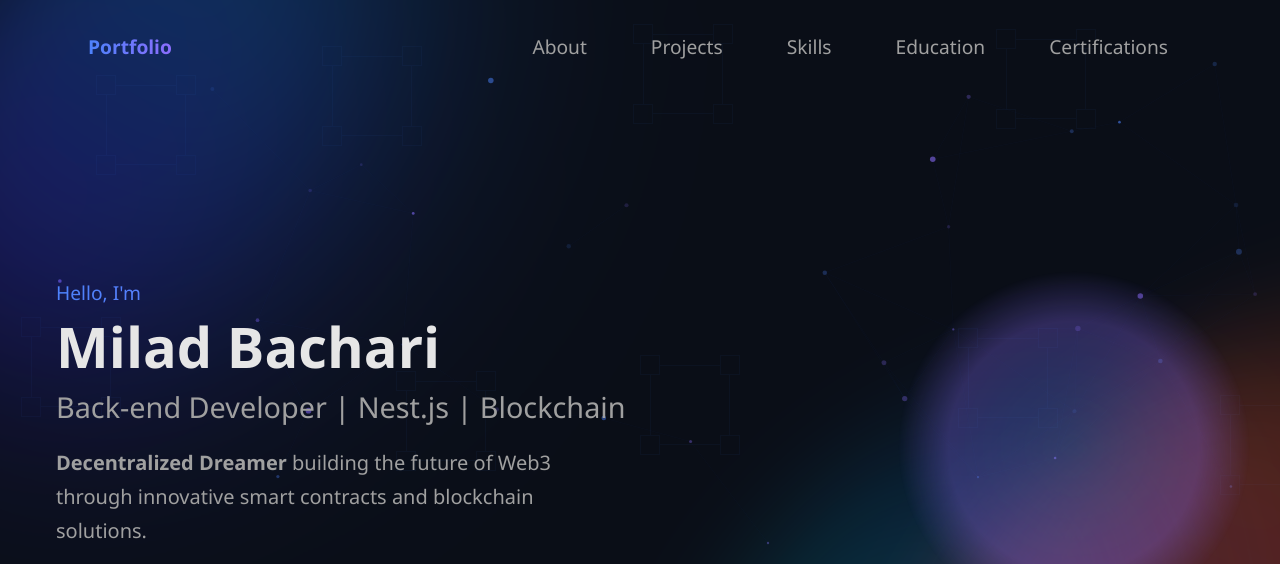
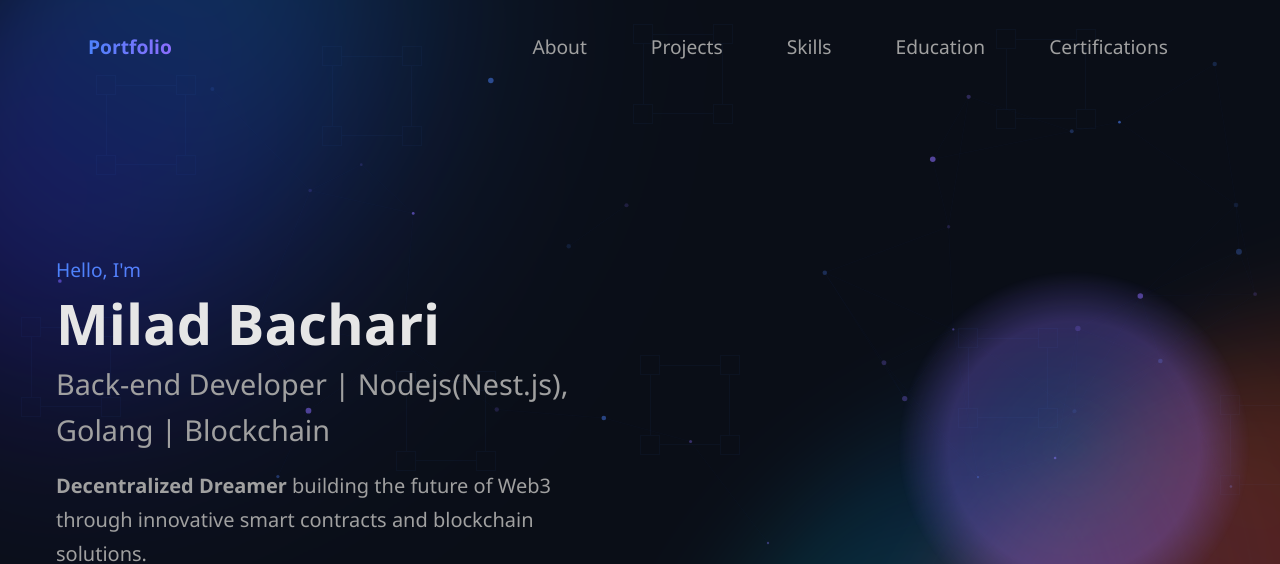
Before and after one commit to sg-milad/sg-milad.github.io, a plain HTML site: page index.html in a window 1280 px wide. Shown: the top 564 px of the page. Drawn offline with Linux system fonts and the light colour scheme.

Commit message:
feat: update the header

```diff
--- a/index.html
+++ b/index.html
@@ -6,6 +6,7 @@
   <meta name="viewport" content="width=device-width, initial-scale=1.0">
   <title>Milad Bachari | Developer Portfolio</title>
   <link rel="stylesheet" href="styles.css">
+  <link rel="icon" href="https://img.icons8.com/material-two-tone/24/blockchain-technology.png" type="image/png">
   <link rel="stylesheet" href="https://cdnjs.cloudflare.com/ajax/libs/font-awesome/6.4.0/css/all.min.css">
 </head>
 
@@ -28,7 +29,7 @@
       <div class="hero-content">
         <div class="gradient-text">Hello, I'm</div>
         <h1>Milad Bachari</h1>
-        <h2>Back-end Developer | Nest.js | Blockchain</h2>
+        <h2>Back-end Developer | Nodejs(Nest.js), Golang | Blockchain</h2>
         <p class="hero-description">
           <strong>Decentralized Dreamer</strong> building the future of Web3 through innovative smart contracts and
           blockchain solutions.
```
